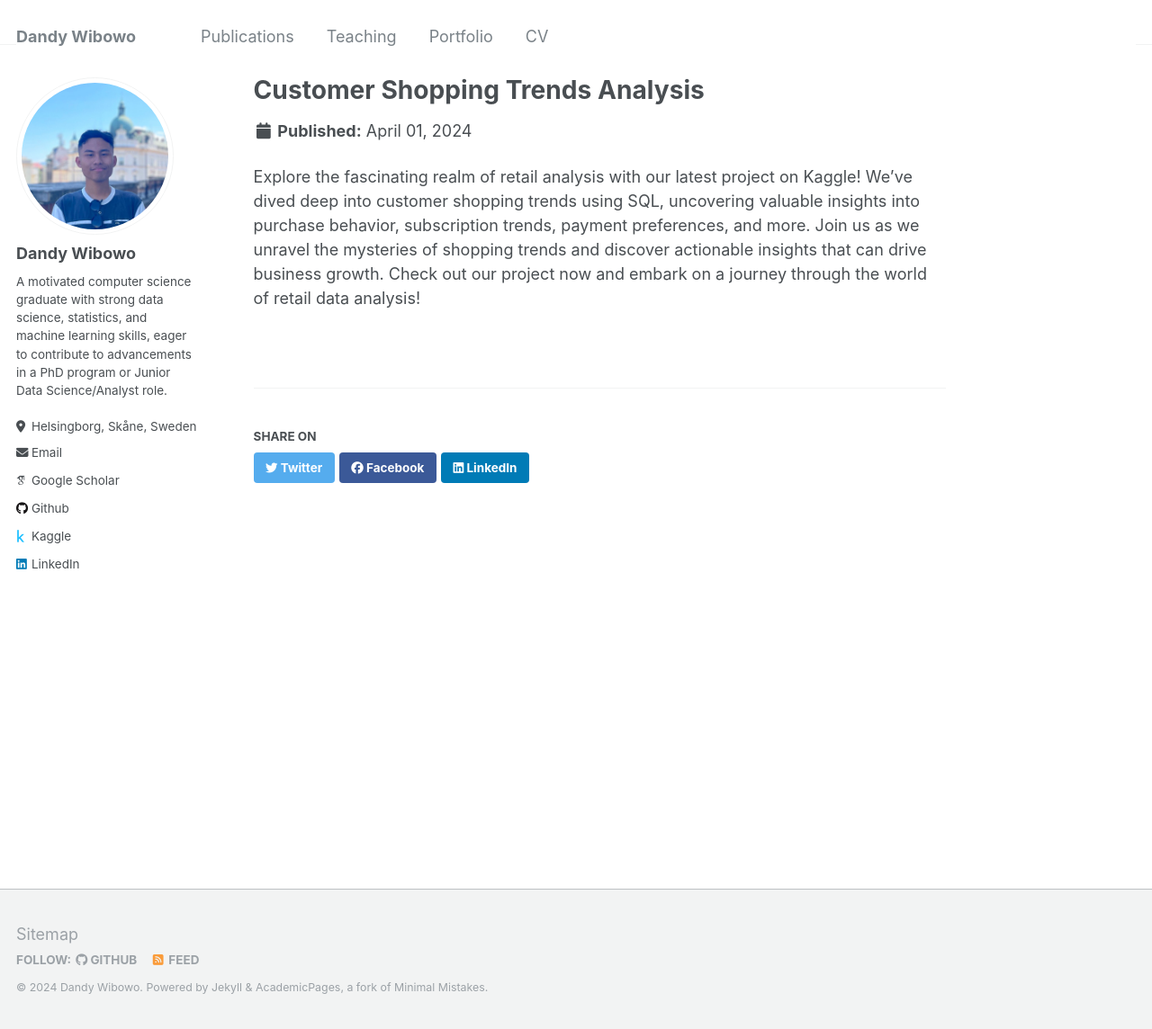
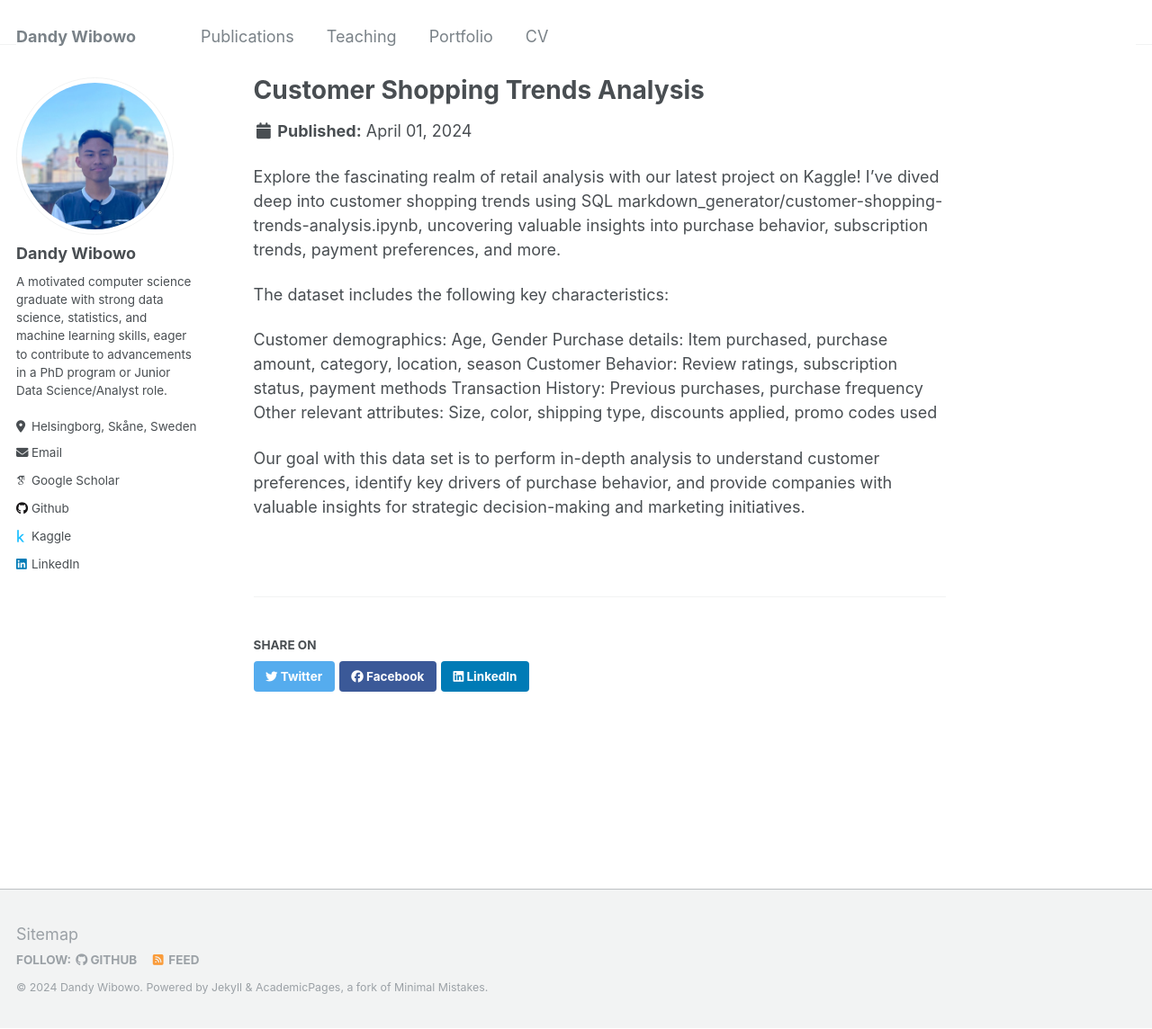
Before and after one commit to dandywibowo/dandywibowo.github.io, a Jekyll site: the page built from _portfolio/portfolio-1.md, in a window 1280 px wide and 1144 px high. Shown: the whole window at 90% size. Built offline with Jekyll 4.4.1, drawn with Linux system fonts in a browser that asks for light colours; some web fonts are replaced.

Commit message:
Update portfolio-1.md

```diff
--- a/_portfolio/portfolio-1.md
+++ b/_portfolio/portfolio-1.md
@@ -4,4 +4,10 @@
 collection: portfolio
 ---
 
-Explore the fascinating realm of retail analysis with our latest project on Kaggle! We've dived deep into customer shopping trends using SQL, uncovering valuable insights into purchase behavior, subscription trends, payment preferences, and more. Join us as we unravel the mysteries of shopping trends and discover actionable insights that can drive business growth. Check out our project now and embark on a journey through the world of retail data analysis!
+Explore the fascinating realm of retail analysis with our latest project on Kaggle! I've dived deep into customer shopping trends using SQL markdown_generator/customer-shopping-trends-analysis.ipynb, uncovering valuable insights into purchase behavior, subscription trends, payment preferences, and more.
+
+The dataset includes the following key characteristics:
+
+Customer demographics: Age, Gender Purchase details: Item purchased, purchase amount, category, location, season Customer Behavior: Review ratings, subscription status, payment methods Transaction History: Previous purchases, purchase frequency Other relevant attributes: Size, color, shipping type, discounts applied, promo codes used
+
+Our goal with this data set is to perform in-depth analysis to understand customer preferences, identify key drivers of purchase behavior, and provide companies with valuable insights for strategic decision-making and marketing initiatives.
```
